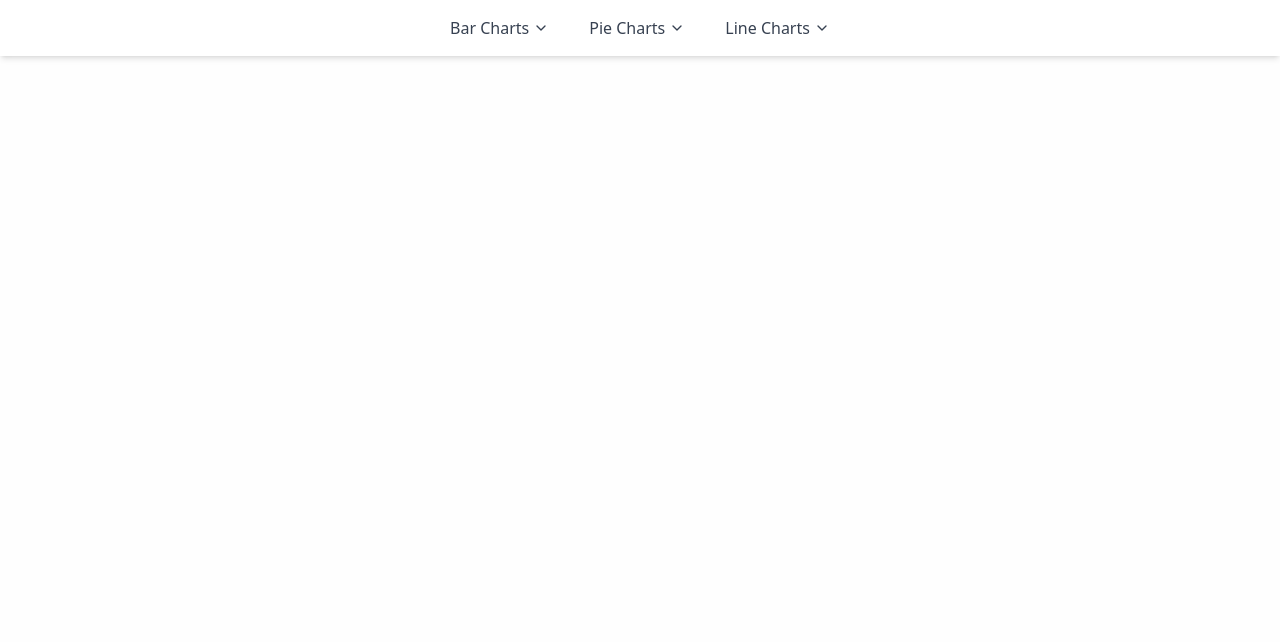
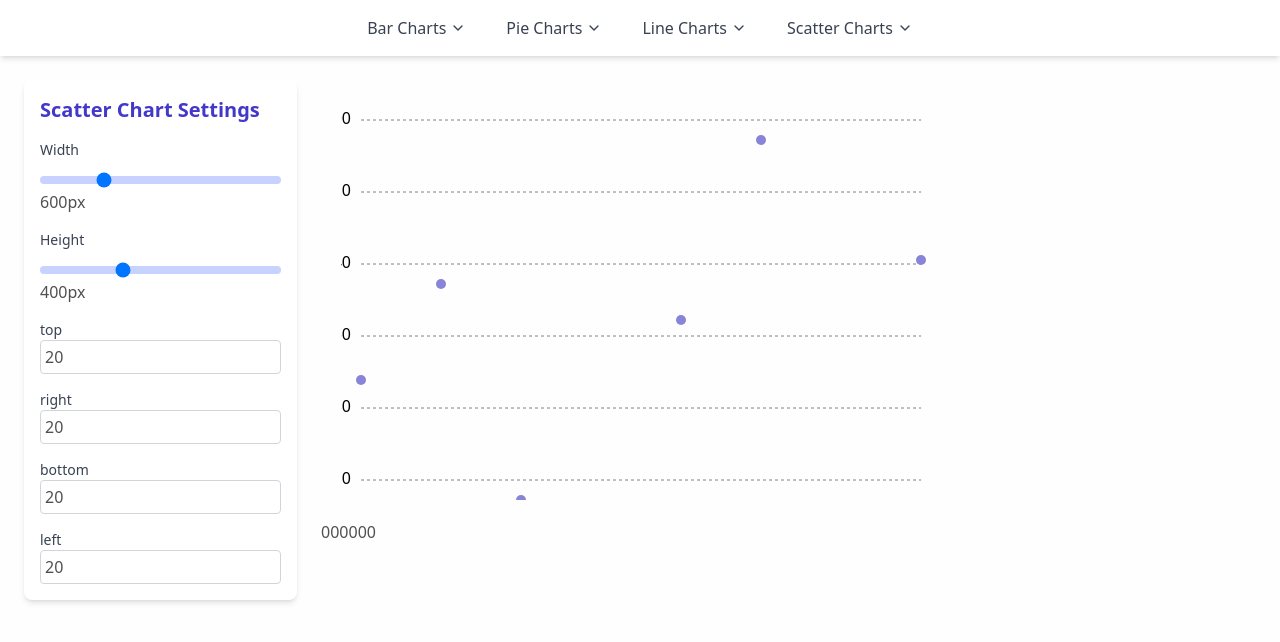
Before and after one commit to unosquare/unochart, a React app: page /scatter-chart in a window 1280 px wide. Shown: the top 642 px of the page. Built offline with nearby package versions, Linux system fonts and the light colour scheme; the HTML template or start-up script is replaced by a standard one.

Commit message:
Añadido a navbar y arreglos de renderizacion

```diff
--- a/samples/App.tsx
+++ b/samples/App.tsx
@@ -17,6 +17,7 @@ import ReferenceLineChart from './pages/ReferenceLineChart';
 import TinyLineChart from './pages/TinyLineChart';
 import NoNullsChart from './pages/NoNulls';
 import LineChartWithLabels from './pages/LineChartWithLabels';
+import ScatterChartExample from './pages/ScatterChartExample';
 
 const App = () => {
   return (
@@ -39,6 +40,7 @@ const App = () => {
           <Route path="/tiny-line-chart" element={<TinyLineChart />} />
           <Route path="/no-nulls" element={<NoNullsChart />} />
           <Route path="/line-chart-with-labels" element={<LineChartWithLabels />} />
+          <Route path="/scatter-chart" element={<ScatterChartExample />} />
         </Routes>
       </div>
     </Router>
--- /dev/null
+++ b/samples/pages/ScatterChartExample.tsx
@@ -0,0 +1,18 @@
+// ScatterChartExample.tsx
+import React from 'react';
+import ScatterChartWrapper from '../utils/ScatterChartWrapper';
+
+const initialData = [
+  { x: 100, y: 200, z: 200 },
+  { x: 120, y: 100, z: 260 },
+  { x: 170, y: 300, z: 400 },
+  { x: 140, y: 250, z: 280 },
+  { x: 150, y: 400, z: 500 },
+  { x: 110, y: 280, z: 200 },
+];
+
+const ScatterChartExample = () => {
+  return <ScatterChartWrapper initialData={initialData} />;
+};
+
+export default ScatterChartExample;
--- a/samples/utils/NavBar.tsx
+++ b/samples/utils/NavBar.tsx
@@ -41,6 +41,12 @@ export default function NavBar() {
         { name: 'Line Chart with Labels', path: '/line-chart-with-labels' },
       ],
     },
+    {
+      category: 'Scatter Charts',
+      items: [
+        { name: 'Scatter Chart', path: '/scatter-chart' },
+      ],
+    }
   ];
 
   return (
--- /dev/null
+++ b/samples/utils/ScatterChartControls.tsx
@@ -0,0 +1,72 @@
+import React from 'react';
+
+interface ScatterChartControlsProps {
+  data: Array<{ x: number; y: number; z?: number }>;
+  setData: React.Dispatch<React.SetStateAction<Array<{ x: number; y: number; z?: number }>>>;
+  width: number;
+  setWidth: React.Dispatch<React.SetStateAction<number>>;
+  height: number;
+  setHeight: React.Dispatch<React.SetStateAction<number>>;
+  margin: { top: number; right: number; bottom: number; left: number };
+  setMargin: React.Dispatch<
+    React.SetStateAction<{ top: number; right: number; bottom: number; left: number }>
+  >;
+}
+
+const ScatterChartControls: React.FC<ScatterChartControlsProps> = ({
+  data,
+  setData,
+  width,
+  setWidth,
+  height,
+  setHeight,
+  margin,
+  setMargin,
+}) => {
+  const handleMarginChange = (side: keyof typeof margin, value: number) => {
+    setMargin({ ...margin, [side]: value });
+  };
+
+  return (
+    <div className="bg-white p-4 shadow-md rounded-lg mb-5 max-w-md">
+      <h2 className="text-xl font-semibold mb-4 text-indigo-700">Scatter Chart Settings</h2>
+      <form className="space-y-4">
+        <label className="block text-sm font-medium text-gray-700">Width</label>
+        <input
+          type="range"
+          min="400"
+          max="1200"
+          value={width}
+          onChange={(e) => setWidth(Number(e.target.value))}
+          className="w-full h-2 bg-indigo-200 rounded-lg appearance-none cursor-pointer"
+        />
+        <span>{width}px</span>
+
+        <label className="block text-sm font-medium text-gray-700">Height</label>
+        <input
+          type="range"
+          min="200"
+          max="800"
+          value={height}
+          onChange={(e) => setHeight(Number(e.target.value))}
+          className="w-full h-2 bg-indigo-200 rounded-lg appearance-none cursor-pointer"
+        />
+        <span>{height}px</span>
+
+        {['top', 'right', 'bottom', 'left'].map((side) => (
+          <div key={side} className="flex flex-col">
+            <label className="text-sm font-medium text-gray-700">{side}</label>
+            <input
+              type="number"
+              value={margin[side as keyof typeof margin]}
+              onChange={(e) => handleMarginChange(side as keyof typeof margin, Number(e.target.value))}
+              className="p-1 border border-gray-300 rounded"
+            />
+          </div>
+        ))}
+      </form>
+    </div>
+  );
+};
+
+export default ScatterChartControls;
--- /dev/null
+++ b/samples/utils/ScatterChartWrapper.tsx
@@ -0,0 +1,43 @@
+import React, { useState } from 'react';
+import ScatterChart from '../../src/ScatterChart';
+import CartesianGrid from '../../src/CartesianGrid';
+import XAxis from '../../src/XAxis';
+import YAxis from '../../src/YAxis';
+import Tooltip from '../../src/Tooltip';
+import Legend from '../../src/Legend';
+import ScatterChartControls from './ScatterChartControls';
+
+interface ScatterChartWrapperProps {
+  initialData: Array<{ x: number; y: number; z?: number }>;
+}
+
+const ScatterChartWrapper: React.FC<ScatterChartWrapperProps> = ({ initialData }) => {
+  const [data, setData] = useState(initialData);
+  const [width, setWidth] = useState(600);
+  const [height, setHeight] = useState(400);
+  const [margin, setMargin] = useState({ top: 20, right: 20, bottom: 20, left: 20 });
+
+  return (
+    <div className="flex flex-col lg:flex-row gap-6 p-6">
+      <ScatterChartControls
+        data={data}
+        setData={setData}
+        width={width}
+        setWidth={setWidth}
+        height={height}
+        setHeight={setHeight}
+        margin={margin}
+        setMargin={setMargin}
+      />
+      <ScatterChart width={width} height={height} data={data} margin={margin}>
+        <CartesianGrid strokeDasharray="3 3" />
+        <XAxis type="number" dataKey="x" name="Stature" unit="cm" />
+        <YAxis type="number" dataKey="y" name="Weight" unit="kg" />
+        <Tooltip cursor={{ strokeDasharray: '3 3' }} />
+        <Legend />
+      </ScatterChart>
+    </div>
+  );
+};
+
+export default ScatterChartWrapper;
--- a/src/ScatterChart.tsx/ScatterChart.tsx
+++ b/src/ScatterChart/index.tsx
@@ -25,7 +25,6 @@ const ScatterChart = ({
     const [position, setPosition] = useState<{ x: number; y: number }>({ x: 0, y: 0 });
     const svgRef = useRef<SVGSVGElement>(null);
 
-    // Calcula los valores máximo y mínimo de x e y para escalas
     const maxX = Math.max(...data.map((d) => d.x));
     const minX = Math.min(...data.map((d) => d.x));
     const maxY = Math.max(...data.map((d) => d.y));
@@ -54,22 +53,19 @@ const ScatterChart = ({
                 }}
             >
                 <g transform={`translate(${margin.left}, ${margin.top})`}>
-                    <CartesianGrid width={width - margin.left - margin.right} height={height - margin.top - margin.bottom} />
+                    <CartesianGrid width={width - (margin.left ?? 0) - (margin.right ?? 0)} height={height - (margin.top ?? 0) - (margin.bottom ?? 0)} />
 
                     <XAxis
-                        type="number"
                         dataKey="x"
-                        width={width - margin.left - margin.right}
-                        height={height - margin.top - margin.bottom}
+                        width={width - (margin.left ?? 0) - (margin.right ?? 0)}
+                        height={height - (margin.top ?? 0) - (margin.bottom ?? 0)}
                         minValue={minX}
                         maxValue={maxX}
                     />
 
                     <YAxis
-                        type="number"
-                        dataKey="y"
-                        height={height - margin.top - margin.bottom}
-                        width={width - margin.left - margin.right}
+                        height={height - (margin.top ?? 0) - (margin.bottom ?? 0)}
+                        width={width - (margin.left ?? 0) - (margin.right ?? 0)}
                         minValue={minY}
                         maxValue={maxY}
                     />
@@ -77,8 +73,8 @@ const ScatterChart = ({
                     {data.map((point) => (
                         <circle
                             key={uuidv4()}
-                            cx={((point.x - minX) / (maxX - minX)) * (width - margin.left - margin.right)}
-                            cy={height - margin.bottom - ((point.y - minY) / (maxY - minY)) * (height - margin.top - margin.bottom)}
+                            cx={((point.x - minX) / (maxX - minX)) * (width - (margin.left ?? 0) - (margin.right ?? 0))}
+                            cy={height - (margin.bottom ?? 0) - ((point.y - minY) / (maxY - minY)) * (height - (margin.top ?? 0) - (margin.bottom ?? 0))}
                             r={5}
                             fill="#8884d8"
                             onMouseOver={(event) => handleMouseOver(event, point)}
--- a/src/index.ts
+++ b/src/index.ts
@@ -13,3 +13,4 @@ export { default as PolarGrid } from './PolarGrid';
 export { default as LineChart } from './LineChart';
 export { default as Line } from './Line';
 export { default as ReferenceLine } from './ReferenceLine';
+export { default as ScatterChart } from './ScatterChart';
```
